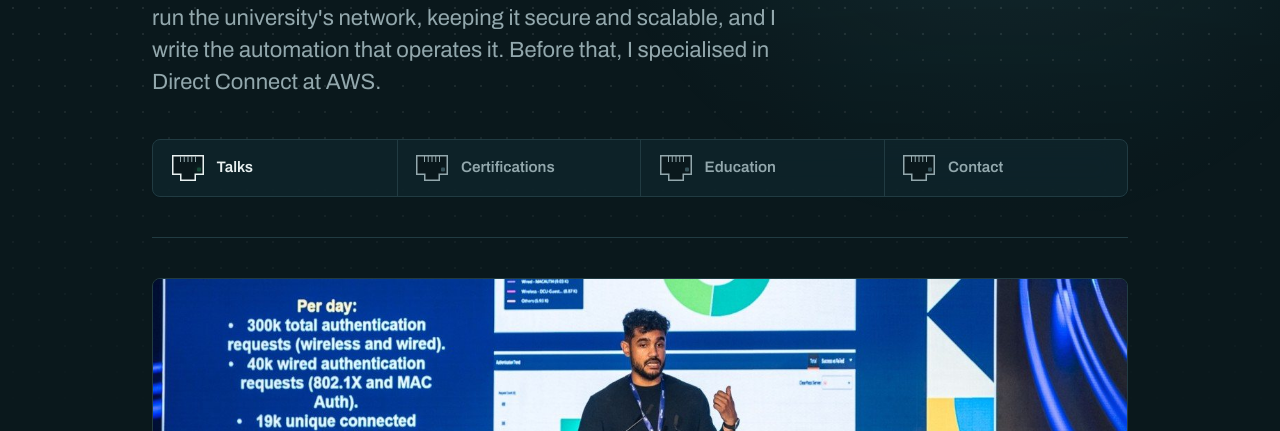
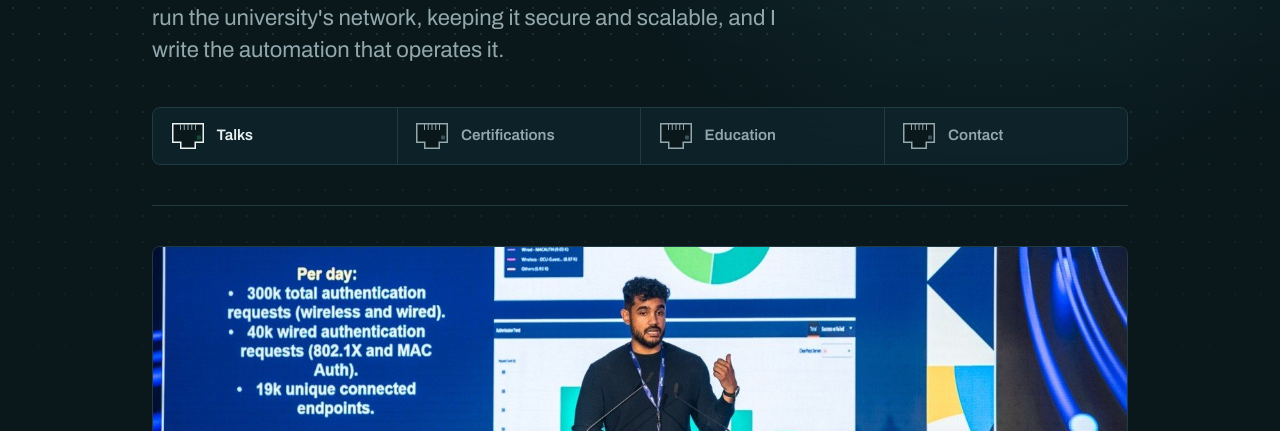
Before and after one commit to rogeriojrpalmares/rogeriojrpalmares.github.io, a plain HTML site: page index.html in a window 1280 px wide. Shown: the part 369-800 px from the top of the page. Drawn offline with Linux system fonts and the light colour scheme.

Commit message:
Intro: drop the AWS sentence
Co-Authored-By: Claude Fable 5.2 <noreply@anthropic.com>
Claude-Session: https://claude.ai/code/session_01C1qnUkghUgwVEphWWXMM3L

```diff
--- a/index.html
+++ b/index.html
@@ -53,7 +53,6 @@
         <strong>Senior Network Engineer at Dublin City University.</strong>
         I design and run the university's network, keeping it secure and scalable,
         and I write the automation that operates it.
-        Before that, I specialised in Direct Connect at AWS.
       </p>
     </header>
 
```
